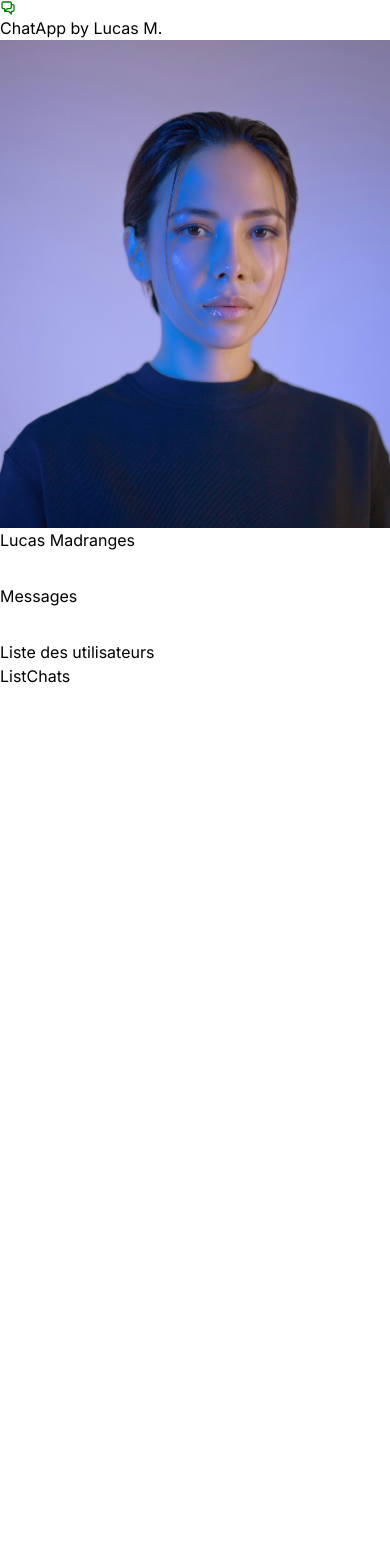
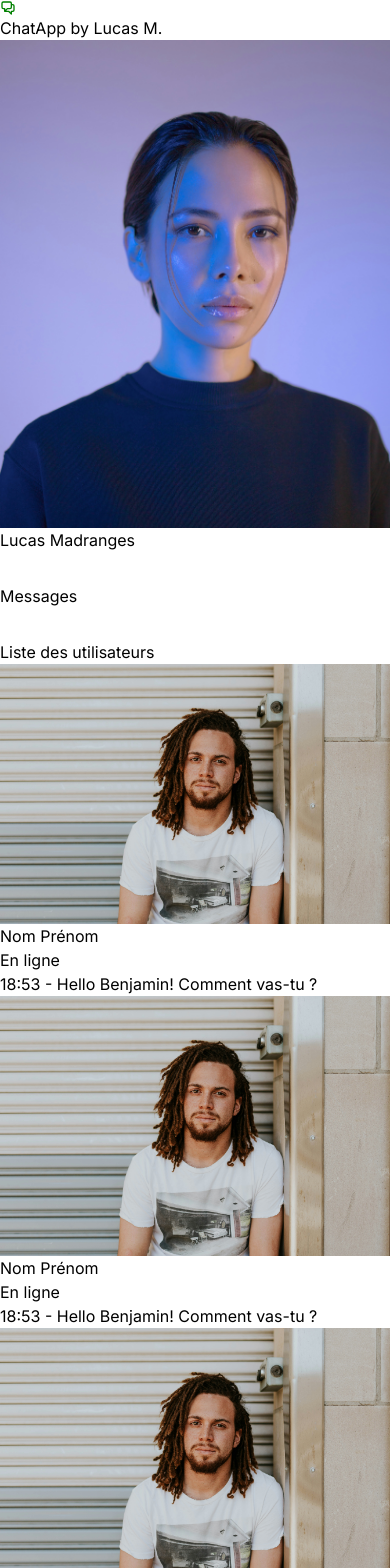
Before and after one commit to LucasMadranges/ChatApp, a Next.js app in the folder Front/: page /chats in a window 390 px wide. Shown: the top 1568 px of the page. Before the commit the page ends 844 px from the top, so only its background shows below. Built offline with nearby package versions, Linux system fonts and the light colour scheme.

Commit message:
feat: ListChats.tsx + ListUser.tsx + responsive style: hover for arrow back btn in chat style: changing gap for mobile device in userlist

```diff
--- a/Front/src/components/Chat/TopBar.tsx
+++ b/Front/src/components/Chat/TopBar.tsx
@@ -7,9 +7,11 @@ export default function TopBar() {
     return (
         <div className="px-4 py-2 border-b border-gray-200 h-fit w-full">
             <div className="flex items-center justify-start gap-2">
-                <Link href="/chats">
+                <Link href="/chats"
+                      className="flex items-center justify-center hover:bg-gray-200 transition p-2 rounded-full">
                     <BackArrowIcon width="24px"
-                                   height="24px"/>
+                                   height="24px"
+                                   className="flex items-center justify-center"/>
                 </Link>
                 <Image src={PictureReceiver}
                        alt="Photo de profil"
--- a/Front/src/components/Icons/BackArrowIcon.tsx
+++ b/Front/src/components/Icons/BackArrowIcon.tsx
@@ -5,9 +5,10 @@ export function BackArrowIcon(props: SVGProps<SVGSVGElement>) {
         <svg xmlns="http://www.w3.org/2000/svg"
              width="1em"
              height="1em"
-             viewBox="0 0 24 24" {...props}>
+             viewBox="0 0 16 16" {...props}>
             <path fill="black"
-                  d="m3.55 12l7.35 7.35q.375.375.363.875t-.388.875t-.875.375t-.875-.375l-7.7-7.675q-.3-.3-.45-.675T.825 12t.15-.75t.45-.675l7.7-7.7q.375-.375.888-.363t.887.388t.375.875t-.375.875z"/>
+                  d="M9.78 12.78a.75.75 0 0 1-1.06 0L4.47 8.53a.75.75 0 0 1 0-1.06l4.25-4.25a.75.75 0 0 1 1.042.018a.75.75 0 0 1 .018 1.042L6.06 8l3.72 3.72a.75.75 0 0 1 0 1.06"/>
         </svg>
+
     );
 }
--- a/Front/src/components/ListChats/ListChats.tsx
+++ b/Front/src/components/ListChats/ListChats.tsx
@@ -1,7 +1,24 @@
+import ListUser from "@/components/ListChats/ListUser";
+
 export default function ListChats() {
+    const objUser = {
+        id: 7657986588965,
+        firstName: "Prénom",
+        lastName: "Nom",
+        hourLastMessage: "18:53",
+        lastMessage: "Hello Benjamin! Comment vas-tu ?",
+    };
+
+    const arrUser = Array.from({length: 24}, () => objUser);
+
     return (
-        <section className="">
-            ListChats
+        <section className="w-full overflow-auto">
+            {arrUser.map((user, index) => {
+                return (
+                    <ListUser key={index}
+                              user={user}/>
+                );
+            })}
         </section>
     );
 }
--- /dev/null
+++ b/Front/src/components/ListChats/ListUser.tsx
@@ -0,0 +1,34 @@
+import Image from "next/image";
+import PictureReceiver from "../../../public/people/people-2.jpg";
+import Link from "next/link";
+
+export default function ListUser({user}: {
+    user: {
+        id: number
+        lastName: string,
+        firstName: string,
+        hourLastMessage: string,
+        lastMessage: string
+    }
+}) {
+    return (
+        <Link href={`/chats/${user.id}`}
+              className="p-4 border-b border-gray-200 flex items-center justify-between gap-4 transition hover:bg-gray-100">
+            <div className="flex items-center justify-start gap-2 min-w-fit">
+                <Image src={PictureReceiver}
+                       alt="Photo de profil"
+                       width={512}
+                       height={512}
+                       className="rounded-full h-12 w-12 object-cover"/>
+                <div className="flex flex-col min-w-fit">
+                    <span>{user.lastName} {user.firstName}</span>
+                    <div className="flex gap-2 items-center">
+                        <span className="inline-block w-2 h-2 rounded-full bg-green-400"></span>
+                        <span className="text-sm text-gray-500">En ligne</span>
+                    </div>
+                </div>
+            </div>
+            <p className="text-sm text-gray-400 truncate">{user.hourLastMessage} - {user.lastMessage}</p>
+        </Link>
+    );
+}
--- a/Front/src/components/UserList/UsersList.tsx
+++ b/Front/src/components/UserList/UsersList.tsx
@@ -10,7 +10,7 @@ export default function UsersList() {
     const arrUser = Array.from({length: 25}, () => objUser);
 
     return (
-        <section className="grid xl:grid-cols-4 lg:grid-cols-3 md:grid-cols-2 grid-cols-1 w-full gap-12 lg:p-12 p-6 overflow-auto">
+        <section className="grid xl:grid-cols-4 lg:grid-cols-3 md:grid-cols-2 grid-cols-1 w-full lg:gap-12 gap-6 lg:p-12 p-6 overflow-auto">
             {arrUser.map((user, index) => {
                 return (
                     <UserCard key={index}
```
